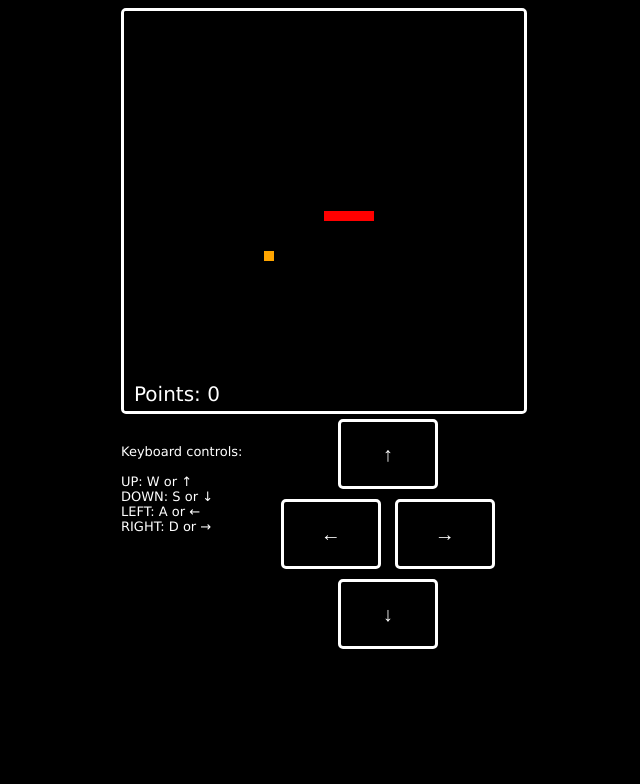
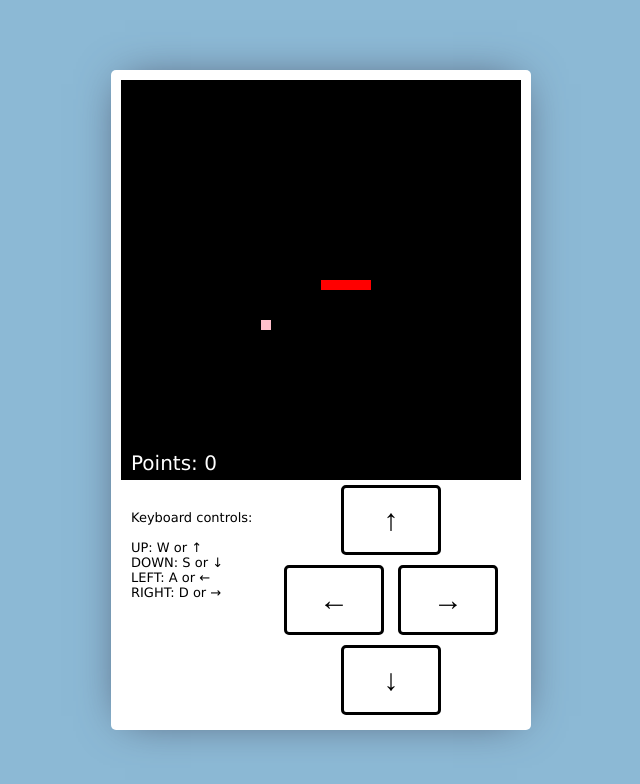
Before and after one commit to Lukasz-Szulzyk/js-snake, a plain HTML site: page index.html in a window 1280 px wide. Shown: the whole page, without its empty margins (319-959 px from the left). Drawn offline with Linux system fonts and the light colour scheme.

Commit message:
styling adjusted

```diff
--- a/script.js
+++ b/script.js
@@ -81,7 +81,7 @@
     }
 
     function randomFood() {
-        const colors = ["yellow", "silver", "white", "orange"];
+        const colors = ["yellow", "green", "cyan", "orange", "pink"];
         food.color = colors[Math.floor(Math.random() * colors.length)];
 
         function randV(min, max) {
--- a/style.css
+++ b/style.css
@@ -1,40 +1,56 @@
 body {
-    text-align: center;
+    margin: 0;
+    display: flex;
+    height: 100vh;
+    justify-content: center;
+    align-items: center;
+    background-color: #8cb9d5;
 }
+
+.container {
+    padding: 10px;
+    border-radius: 5px;
+    background: white;
+    box-shadow: 0 0 43px -14px rgba(66, 68, 90, 1);
+}
+
 canvas {
-    border: 3px solid white;
 
     display: block;
-    border-radius: 5px;
 }
-body {
-    background-color: black;
-}
+
 button {
     width: 100px;
     height: 70px;
-    color: white;
-    background-color: black;
-    border: 3px solid white;
+    color: black;
+    background-color: white;
+    border: 3px solid black;
     margin: 5px;
     border-radius: 5px;
-    font-size: 20px;
-}
-.container {
-    margin: 0 auto;
-    width: 400px;
+    font-size: 30px;
 }
 .controls {
     display: flex;
+    padding-left: 10px
 }
 .info {
     font-family: Verdana, Geneva, Tahoma, sans-serif;
     flex: 1;
-    color: white;
+    color: black;
     padding-top: 30px;
     text-align: left;
     font-size: small;
 }
 .dpad {
     flex: 2;
+    text-align: center;
 }
+
+@media only screen and (max-width: 400px) {
+    .container {
+        padding: 0;
+    }
+    body {
+        align-items: normal;
+    }
+}
```
